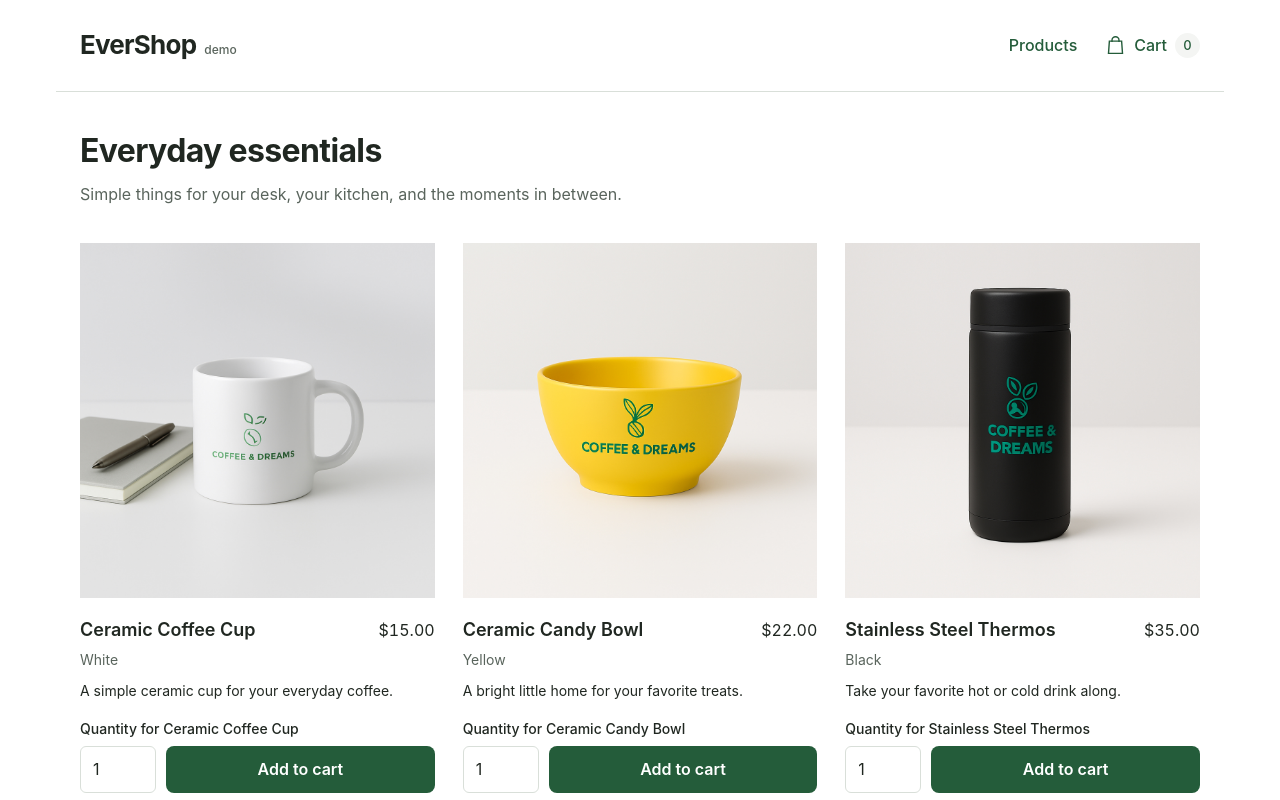
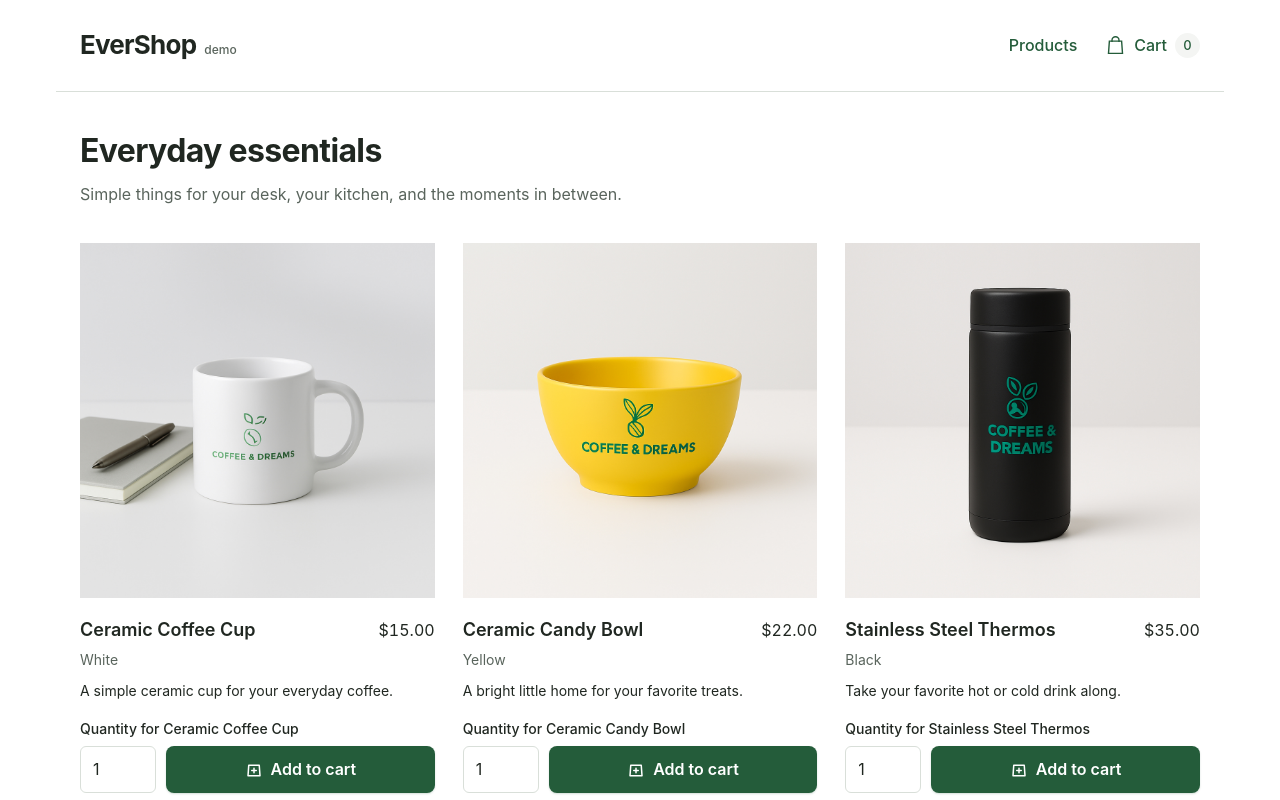
Before and after one commit to blondeslover32/qa-demo-shop, a Next.js app: page / in a window 1280 px wide. Shown: the top 800 px of the page. Built offline with nearby package versions, Linux system fonts and the light colour scheme.

Commit message:
KAN-111 Refresh the Add to cart button
Cart icon, a small lift on hover and press, and a check mark for
1.5s after a successful add. The button's accessible name is unchanged.

```diff
--- a/app/globals.css
+++ b/app/globals.css
@@ -240,6 +240,25 @@ main {
 }
 .buy-row button {
   flex: 1;
+}
+.add-button {
+  gap: 8px;
+  box-shadow: 0 1px 2px #245c3a33;
+  transition: background 0.15s, box-shadow 0.15s, transform 0.15s;
+}
+.add-button:hover {
+  transform: translateY(-1px);
+  box-shadow: 0 6px 16px #245c3a33;
+}
+.add-button:active {
+  transform: translateY(0) scale(0.98);
+  box-shadow: none;
+}
+.add-button[data-added] {
+  background: var(--primary-hover);
+}
+.add-button svg {
+  flex: none;
 }
 .cart-feedback {
   margin-top: 28px;
--- a/components/products.tsx
+++ b/components/products.tsx
@@ -2,14 +2,18 @@
 
 import Image from "next/image";
 import Link from "next/link";
-import { useState } from "react";
+import { useRef, useState } from "react";
 import { products, formatMoney } from "../lib/catalog";
 import { useCart } from "../lib/cart";
+
+const addedFeedbackMs = 1500;
 
 export function Products() {
   const cart = useCart();
   const [message, setMessage] = useState("");
   const [error, setError] = useState("");
+  const [addedId, setAddedId] = useState("");
+  const addedTimer = useRef<ReturnType<typeof setTimeout>>(undefined);
   return (
     <>
       <div className="page-intro">
@@ -45,6 +49,12 @@ export function Products() {
                 try {
                   cart.add(product.id, quantity);
                   setMessage(`${quantity} ${product.name} added to your cart.`);
+                  setAddedId(product.id);
+                  clearTimeout(addedTimer.current);
+                  addedTimer.current = setTimeout(
+                    () => setAddedId(""),
+                    addedFeedbackMs
+                  );
                 } catch (cause) {
                   setError(
                     cause instanceof Error
@@ -70,8 +80,30 @@ export function Products() {
                 />
                 <button
                   type="submit"
+                  className="add-button"
+                  data-added={addedId === product.id || undefined}
                   aria-label={`Add ${product.name} to cart`}
                 >
+                  <svg
+                    aria-hidden="true"
+                    width="18"
+                    height="18"
+                    viewBox="0 0 24 24"
+                    fill="none"
+                    stroke="currentColor"
+                    strokeWidth="2"
+                    strokeLinecap="round"
+                    strokeLinejoin="round"
+                  >
+                    {addedId === product.id ? (
+                      <path d="m5 12 5 5 9-10" />
+                    ) : (
+                      <>
+                        <path d="M5 7h14l1 14H4L5 7Z" />
+                        <path d="M12 11v6M9 14h6" />
+                      </>
+                    )}
+                  </svg>
                   Add to cart
                 </button>
               </div>
```
